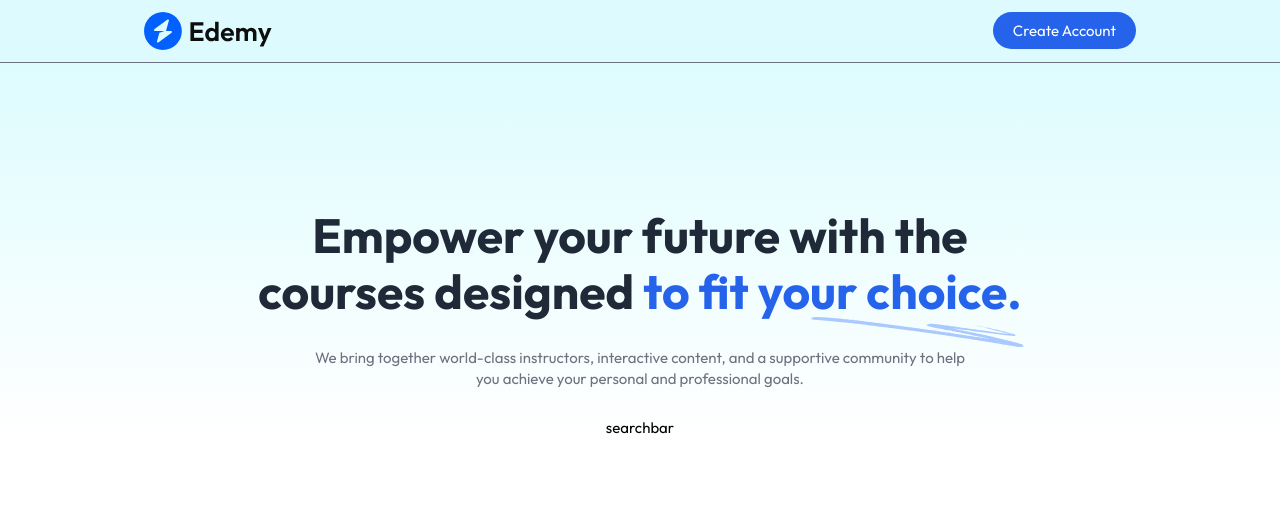
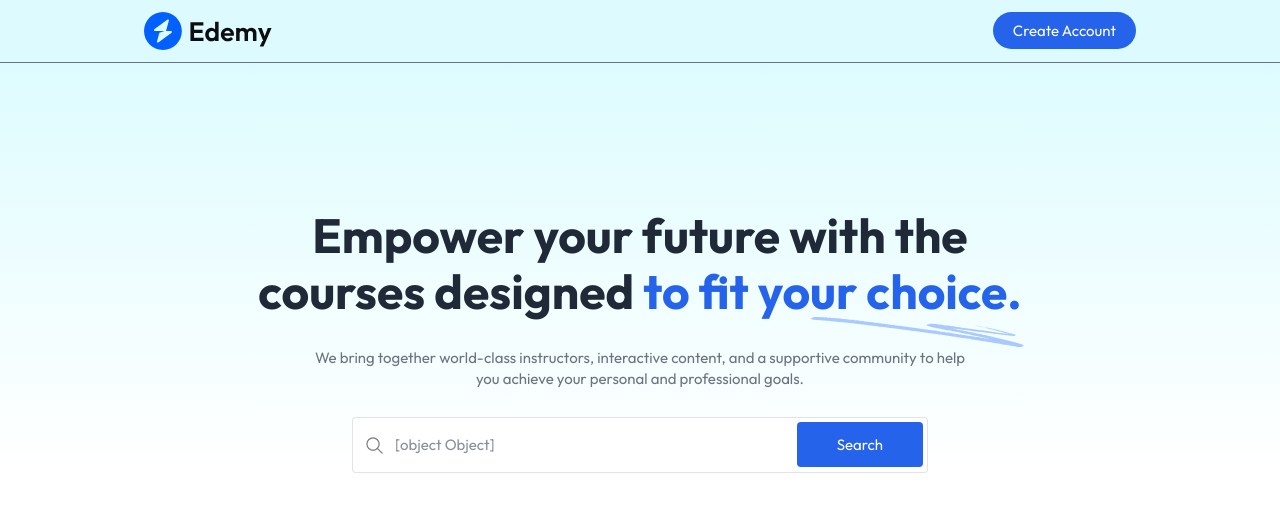
Before and after one commit to engmaryamameen/LearnHub-LMS, a React app in the folder client/: page / in a window 1280 px wide. Shown: the top 512 px of the page. Built offline with nearby package versions, Linux system fonts and the light colour scheme; no server answers; the HTML template or start-up script is replaced by a standard one.

Commit message:
feat: added search bar

```diff
--- a/client/src/components/student/SearchBar.jsx
+++ b/client/src/components/student/SearchBar.jsx
@@ -1,11 +1,38 @@
-import React from 'react'
+import React, { useState } from "react";
+import { assets } from "../../assets/assets";
+import {data, useNavigate} from "react-router-dom"
+const SearchBar = ({datac}) => {
 
-const SearchBar = () => {
-  return (
-    <div>
-      searchbar
-    </div>
-  )
-}
 
-export default SearchBar
+  const navigate = useNavigate()
+  const [input, setInput] = useState(data ? data : '');
+
+  const onSearchHandler = (e) => {
+    e.preventDefault();
+    navigate('/course-list/' + input)
+  }
+
+	return (
+		<form onSubmit={onSearchHandler} className="max-w-xl w-full md:h-14 h-12 flex items-center bg-white border border-gray-500/20 rounded">
+			<img
+				src={assets.search_icon}
+				alt="search icon"
+				className="md:w-auto w-10 px-3"
+			/>
+			<input
+        onChange={e => setInput(e.target.value)} value={input}
+				type="text"
+				placeholder="Search for courses"
+				className="w-full h-full outline-none text-gray-500/80"
+			/>
+			<button
+				type="submit"
+				className="bg-blue-600 rounded text-white md:px-10 px-7 md:py-3 py-2 mx-1"
+			>
+				Search
+			</button>
+		</form>
+	);
+};
+
+export default SearchBar;
```
